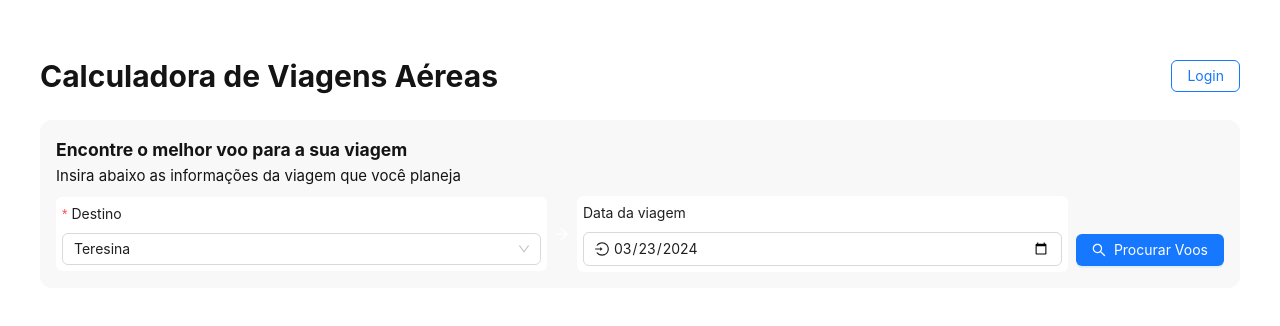
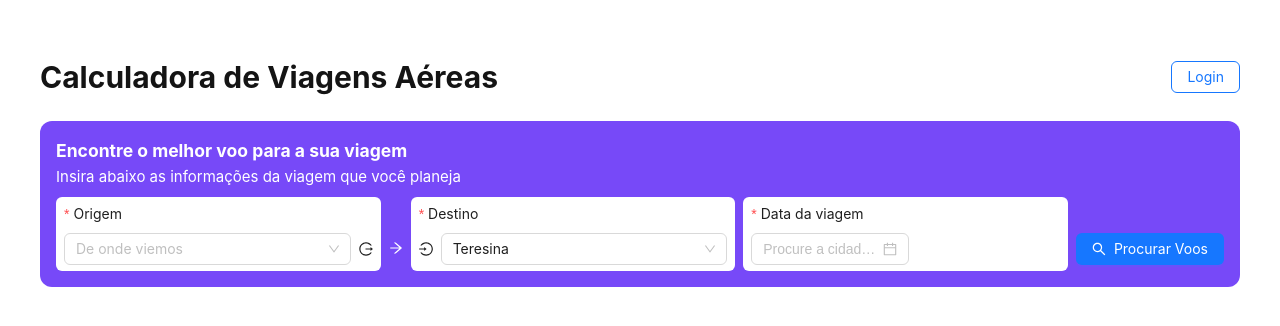
Before and after one commit to IguJl15/desafio-coorlab, a Vue app in the folder app/frontend/: page / in a window 1280 px wide. Shown: the part 248-574 px from the top of the page. Built offline with nearby package versions, Linux system fonts and the light colour scheme.

Commit message:
feat(frontend): finish form state management

```diff
--- a/app/frontend/package.json
+++ b/app/frontend/package.json
@@ -15,6 +15,7 @@
   "dependencies": {
     "@ant-design/icons-vue": "^7.0.1",
     "ant-design-vue": "^4.1.2",
+    "dayjs": "^1.11.10",
     "vue": "^3.4.21"
   },
   "devDependencies": {
--- a/app/frontend/src/components/SearchFlightsForm.vue
+++ b/app/frontend/src/components/SearchFlightsForm.vue
@@ -1,9 +1,12 @@
 <script setup lang="ts">
 import { formatVerboseDestination } from '@/misc/helper'
 import type { Airport } from '@/models/Flight'
-import { computed, ref } from 'vue'
+import { reactive, ref, toRaw } from 'vue'
+import { Dayjs } from 'dayjs'
 
-import { Button, Form, FormItem, Input, Select, SelectOption } from 'ant-design-vue'
+import { Button, Form, FormItem, DatePicker, Select, SelectOption } from 'ant-design-vue'
+import type { Rule } from 'ant-design-vue/es/form'
+import type { ValidateErrorEntity } from 'ant-design-vue/es/form/interface'
 import {
   ArrowRightOutlined,
   LoginOutlined,
@@ -13,47 +16,69 @@ import {
 
 import airports from '@/data/airports.json'
 
+const emit = defineEmits<{
+  (e: 'form-button-click', data: FormDataScheme): void
+}>()
+
 export type FormDataScheme = {
   destination: Airport
   date: Date
 }
 
-defineEmits<{
-  (e: 'form-button-click', data: FormDataScheme): void
-}>()
+const formRef = ref()
+const rules: Record<string, Rule> = {
+  origin: { required: true, message: 'Escolha de onde você irá viajar', trigger: 'change' },
+  destination: { required: true, message: 'Escolha o destino da sua viagem', trigger: 'change' },
+  date: {
+    required: true,
+    message: 'Escolha a data da sua viagem',
+    trigger: 'change',
+    type: 'object'
+  }
+}
 
-const airportList: Airport[] = [{ code: 'THE', name: 'Teresina' }, ...airports]
+const mockAirport = { code: 'THE', name: 'Teresina' }
+const airportList: Airport[] = [mockAirport, ...airports]
 
-const formState = ref<FormDataScheme>({
-  destination: airportList[0],
-  date: new Date()
+const formState = reactive<{
+  origin: string | undefined
+  destination: string
+  date: Dayjs | undefined
+}>({
+  origin: undefined,
+  destination: airportList[0].name,
+  date: undefined
 })
 
-// Computed references to enhance form data handle
-const dateInputComp = computed({
-  get() {
-    return formState.value.date?.toISOString().substring(0, 10)
-  },
-  // expect string but receives Date from "valueAsDate" property
-  set(newValue) {
-    if (newValue) formState.value.date = newValue as Date
+function onSubmit() {
+  console.log('Validating')
+
+  formRef.value
+    .validate()
+    .then(() => {
+      console.log('values', formState, toRaw(formState))
+      emit('form-button-click', {
+        date: formState.date!.toDate(),
+        destination: airportList.filter((air) => air.name == formState.destination)[0]
+      })
+    })
+    .catch((error: any) => {
+      console.log('error', error)
+    })
 }
-})
 
-const destinationInputComp = computed({
-  get() {
-    return formatVerboseDestination(formState.value.destination)
-  },
-  set(newValue: string) {
-    const code = newValue.split(' - ')[0]
+// dialog
+const dialogRef = ref<HTMLDialogElement>()
+const dialogErrors = ref<string[] | undefined>()
 
-    const airportHasCode = (airport: Airport) => airport.code == code
-
-    if (code.length > 1 && airportList.some(airportHasCode)) {
-      formState.value.destination = airportList.filter(airportHasCode)[0]
+function onFormError(errors: ValidateErrorEntity) {
+  console.log('errors', errors)
+  dialogErrors.value = errors.errorFields.reduce<string[]>((list, err) => {
+    list.push(...err.errors)
+    return list
+  }, [])
+  dialogRef.value?.showModal()
 }
-  }
-})
 </script>
 
 <template>
@@ -64,28 +89,34 @@ const destinationInputComp = computed({
     </div>
 
     <Form
+      ref="formRef"
+      layout="vertical"
       class="search-form"
-      layout="vertical"
-      @finish="$emit('form-button-click', formState)"
       :model="formState"
+      :rules="rules"
+      @finish="onSubmit"
+      @finish-failed="onFormError"
     >
-      <FormItem
-        class="form-item"
-        label="Destino"
-        :rules="[{ required: true, message: 'Escolha seu destino' }]"
-      >
+      <FormItem class="form-item" ref="origin" name="origin" label="Origem">
+        <div class="input-row-icon">
+          <Select show-search placeholder="De onde viemos" v-model:value="formState.origin">
+            <SelectOption :value="mockAirport.name">
+              {{ mockAirport.name }}
+            </SelectOption>
+          </Select>
+          <LogoutOutlined />
+        </div>
+      </FormItem>
+      <ArrowRightOutlined :class="'arrow'" style="color: white" />
+      <FormItem class="form-item" ref="destination" name="destination" label="Destino">
         <!-- event has the value of the "value" prop from SelectOption  -->
+        <div class="input-row-icon">
+          <LoginOutlined />
           <Select
             show-search
-          name="destination"
-          :value="destinationInputComp"
-          @change="
-            (event) => {
-              destinationInputComp = event?.toString() ?? ''
-            }
-          "
+            placeholder="Encontre seu destino"
+            v-model:value="formState.destination"
           >
-          <template #placeholder> <LogoutOutlined style="color: black" /> Busca </template>
             <template
               v-for="(item, index) in airportList.sort((a, b) => a.name.localeCompare(b.name))"
               :key="index"
@@ -95,20 +126,18 @@ const destinationInputComp = computed({
               </SelectOption>
             </template>
           </Select>
+        </div>
       </FormItem>
-      <ArrowRightOutlined style="color: white" />
-      <FormItem class="form-item" label="Data da viagem">
-        <Input
-          name="date"
+      <FormItem class="form-item" ref="date" name="date" label="Data da viagem">
+        <DatePicker
           type="date"
           placeholder="Procure a cidade de destino"
-          @input="(event) => (dateInputComp = (event.target! as HTMLInputElement).valueAsDate)"
-          :value="dateInputComp"
+          v-model:value="formState.date"
         >
-          <template #prefix>
+          <!-- <template #prefix>
             <LoginOutlined />
-          </template>
-        </Input>
+          </template> -->
+        </DatePicker>
       </FormItem>
       <Button class="button" type="primary" html-type="submit">
         <template #icon>
@@ -118,6 +147,15 @@ const destinationInputComp = computed({
       </Button>
     </Form>
   </div>
+  <dialog class="dialog" ref="dialogRef">
+    <strong>Insira os dados corretos para pesquisar por voos disponíveis</strong>
+    <ul>
+      <li v-for="(item, index) in dialogErrors" :key="index">{{ item }}</li>
+    </ul>
+    <form method="dialog">
+      <Button type="default" autofocus html-type="submit"> OK</Button>
+    </form>
+  </dialog>
 </template>
 
 <style scoped>
@@ -129,7 +167,8 @@ const destinationInputComp = computed({
   padding: 16px;
   border-radius: 12px;
 
-  background-color: var(--color-background-soft);
+  background-color: var(--primary-color);
+  color: var(--vt-c-text-dark-1);
 
   & h3,
   p {
@@ -142,21 +181,51 @@ const destinationInputComp = computed({
     place-items: center;
     gap: 8px;
 
-    & .button {
+    & .button,
+    .arrow {
       align-self: end;
 
       margin-bottom: 6px;
+    }
+    & .arrow {
+      margin-bottom: 16px;
     }
 
     & .form-item {
       width: 100%;
 
       background-color: var(--color-background);
-      padding: 6px;
+      padding: 6px 8px;
       border-radius: 6px;
 
       margin: 0;
     }
   }
 }
+
+.input-row-icon {
+  display: flex;
+  gap: 8px;
+}
+
+.dialog {
+  background-color: var(--color-background);
+  color: var(--color-text);
+  border: none;
+  border-radius: 12px;
+  padding: 12px;
+}
+
+@media (prefers-color-scheme: dark) {
+  .search-form-container {
+    background-color: var(--primary-color-dark);
+    color: var(--vt-c-text-dark-1);
+
+    & .search-form {
+      & .form-item {
+        background-color: var(--color-background);
+      }
+    }
+  }
+}
 </style>
```
Also changed, not shown: 1 other file (tests, documents, lock files or other folders). Lines whose indentation alone changed are shown as unchanged.
